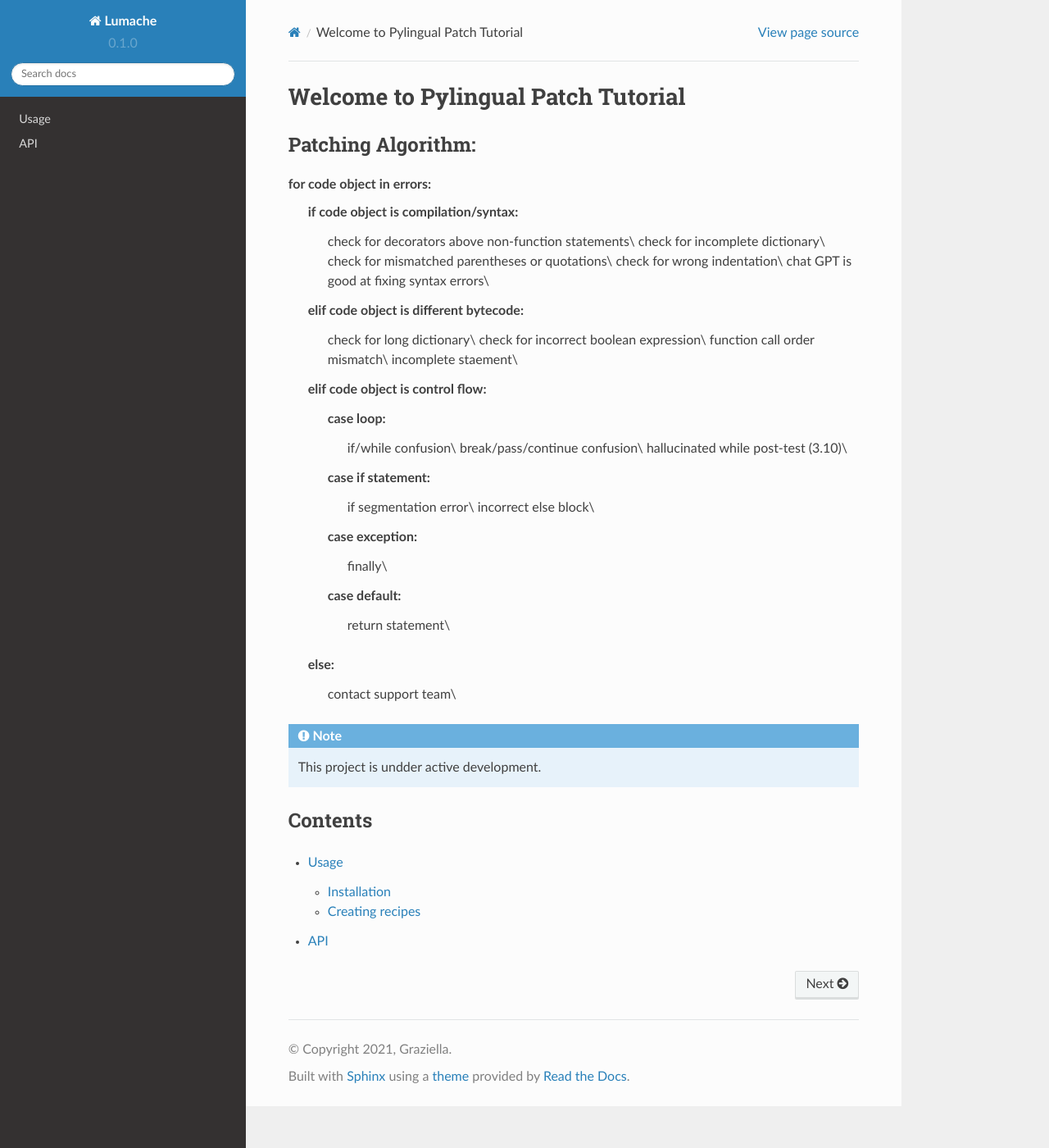
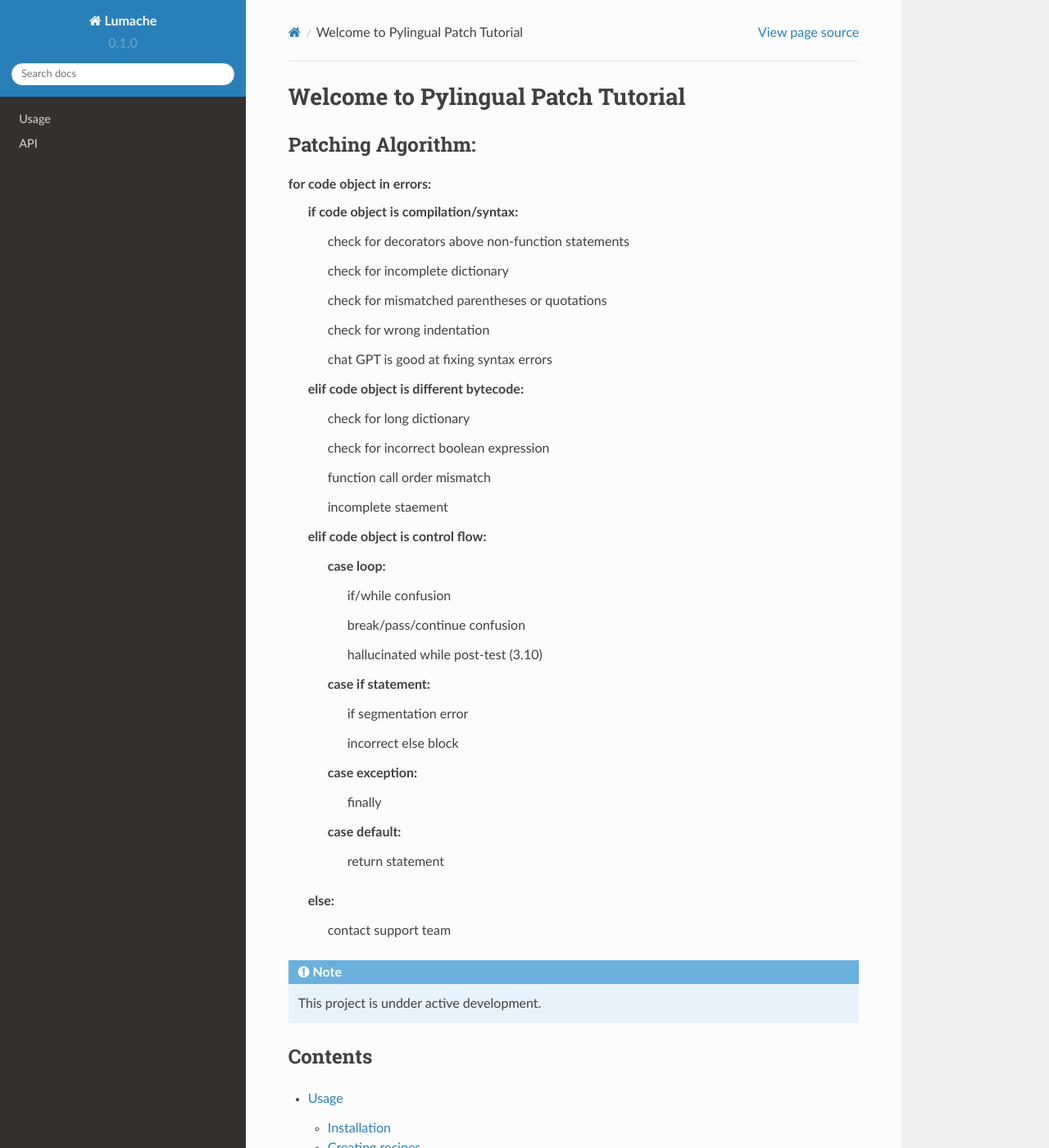
Before and after one commit to nachiketpandit101/Pylingual-Patch-Tutorial, a Sphinx documentation site: the page built from docs/source/index.rst, in a window 1280 px wide and 1400 px high. Shown: the whole window at 82% size. Built offline with Sphinx 7.4.7 and the Read the Docs theme 2.0.0, drawn with Linux system fonts in a browser that asks for light colours.

```diff
--- a/docs/source/index.rst
+++ b/docs/source/index.rst
@@ -5,30 +5,46 @@ Patching Algorithm:
 -------------------
 for code object in errors:
    if code object is compilation/syntax:
-      check for decorators above non-function statements\\
-      check for incomplete dictionary\\
-      check for mismatched parentheses or quotations\\
-      check for wrong indentation\\
-      chat GPT is good at fixing syntax errors\\
+      check for decorators above non-function statements
+
+      check for incomplete dictionary
+
+      check for mismatched parentheses or quotations
+
+      check for wrong indentation
+
+      chat GPT is good at fixing syntax errors
+
    elif code object is different bytecode:
-      check for long dictionary\\
-      check for incorrect boolean expression\\
-      function call order mismatch\\
-      incomplete staement\\
+      check for long dictionary
+
+      check for incorrect boolean expression
+
+      function call order mismatch
+
+      incomplete staement
+
    elif code object is control flow:
       case loop:
-         if/while confusion\\
-         break/pass/continue confusion\\
-         hallucinated while post-test (3.10)\\
+         if/while confusion
+
+         break/pass/continue confusion
+
+         hallucinated while post-test (3.10)
+
       case if statement:
-         if segmentation error\\
-         incorrect else block\\
+         if segmentation error
+
+         incorrect else block
+
       case exception:
-         finally\\
+         finally
+
       case default:
-         return statement\\
+         return statement
+
    else:
-      contact support team\\
+      contact support team
 
 .. note::
 
```
